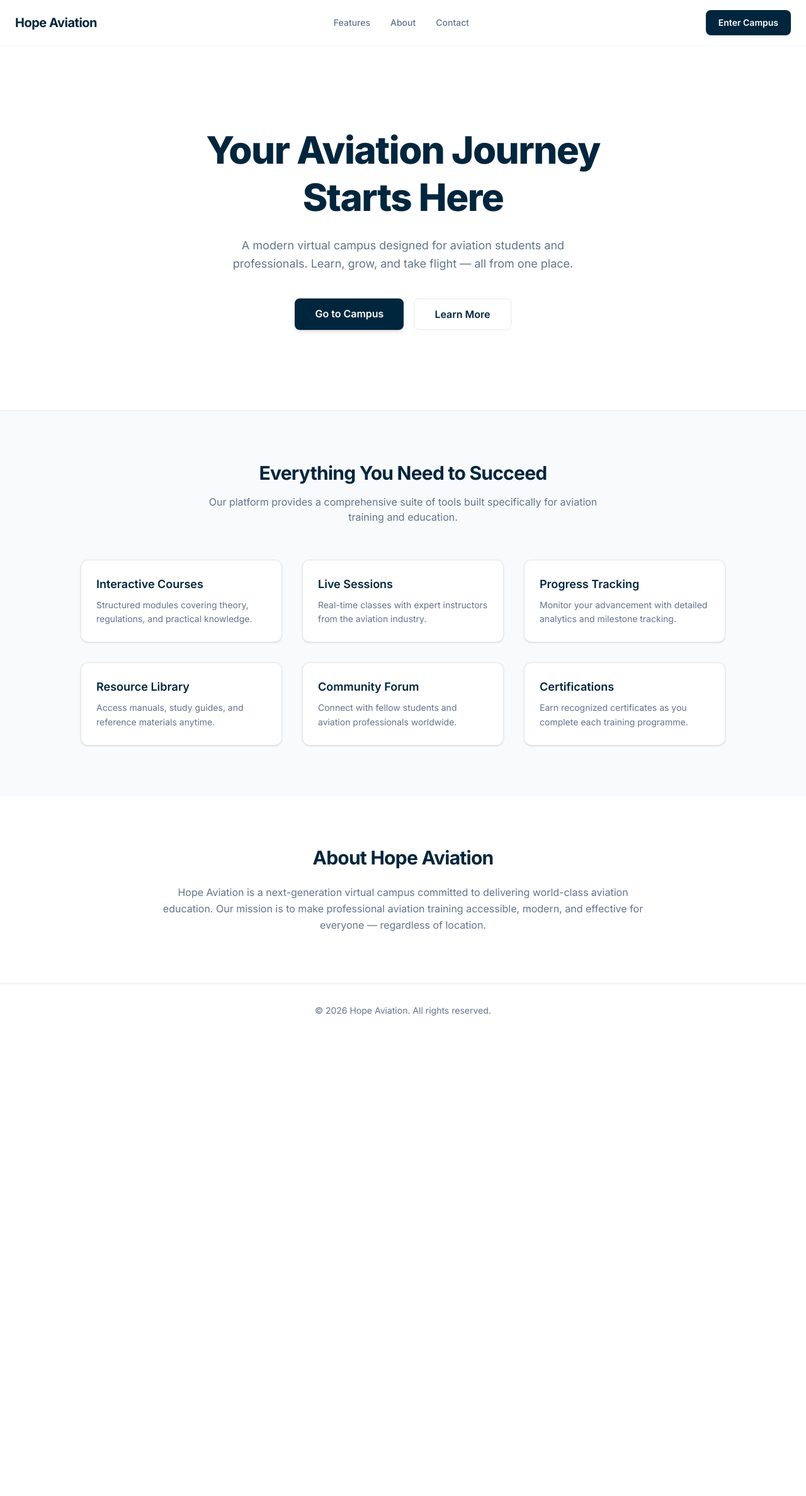
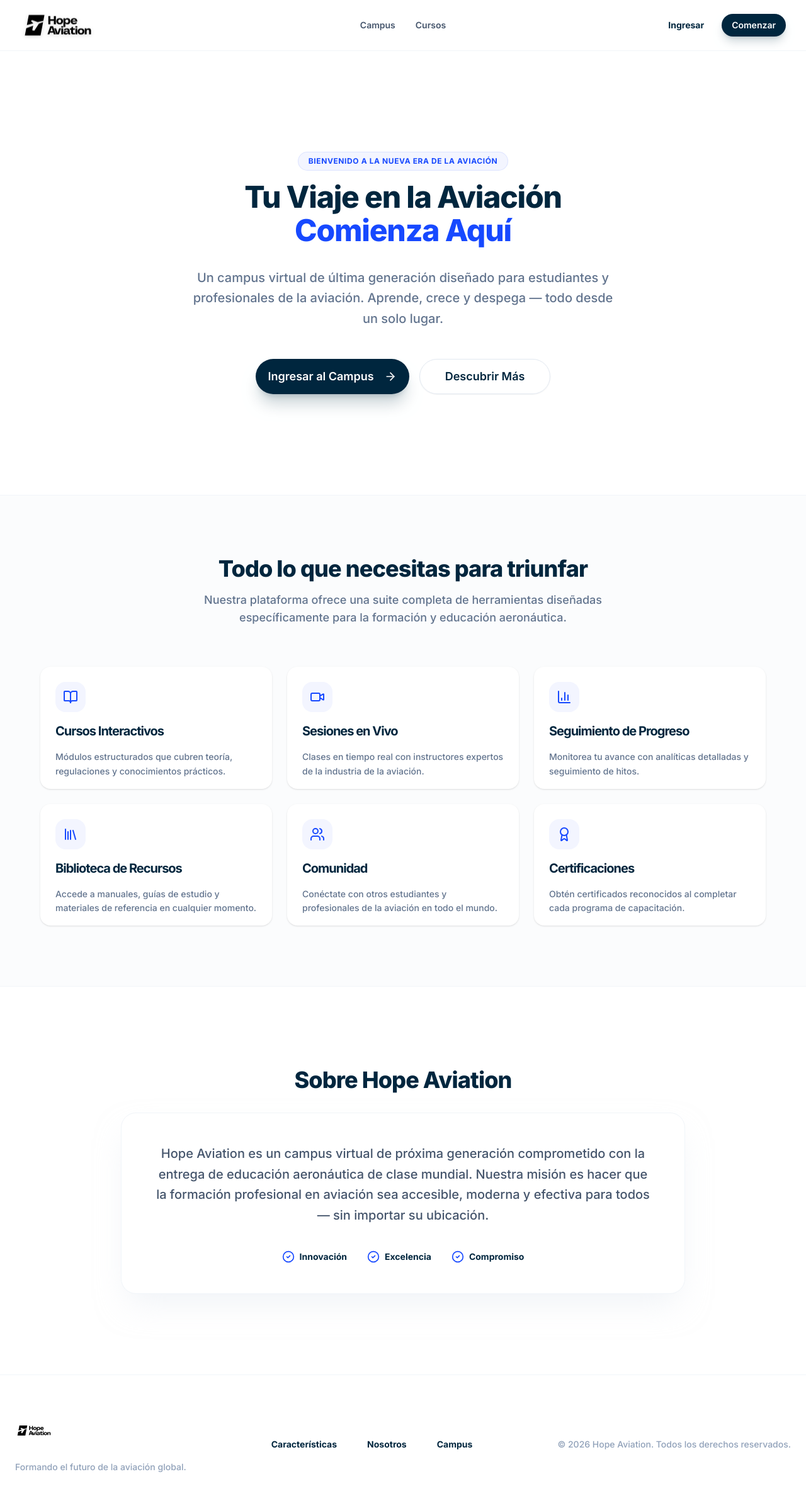
Before and after one commit to elianlehoux/hope-aviation, a Next.js app: page / in a window 1280 px wide. Shown: the top 2376 px of the page at 63% size. Before the commit the page ends 1647 px from the top, so only its background shows below. Built offline with nearby package versions, Linux system fonts and the light colour scheme.

Commit message:
feat: Refactor landing page with Shadcn UI components, updated styling, and Spanish content.

```diff
--- a/app/page.tsx
+++ b/app/page.tsx
@@ -1,4 +1,19 @@
 import Link from "next/link";
+import { Navbar } from "@/components/shared/navbar";
+import { Title } from "@/components/ui/title";
+import { Button } from "@/components/ui/button";
+import { Card, CardHeader, CardTitle, CardDescription } from "@/components/ui/card";
+import { Badge } from "@/components/ui/badge";
+import {
+  BookOpen,
+  Video,
+  BarChart3,
+  Library,
+  Users,
+  Award,
+  ArrowRight,
+  CheckCircle2
+} from "lucide-react";
 
 /**
  * Landing Page — Public-facing homepage for Hope Aviation.
@@ -7,147 +22,169 @@ import Link from "next/link";
  */
 export default function LandingPage() {
   return (
-    <main className="relative min-h-screen flex flex-col bg-background text-foreground overflow-hidden">
-      {/* ── Navbar ── */}
-      <nav className="w-full border-b border-border/40 backdrop-blur-md bg-background/80 sticky top-0 z-50">
-        <div className="mx-auto max-w-7xl flex items-center justify-between px-6 py-4">
-          <span className="text-xl font-bold tracking-tight">
-            Hope Aviation
-          </span>
-
-          <div className="hidden md:flex items-center gap-8 text-sm font-medium text-muted-foreground">
-            <a href="#features" className="hover:text-foreground transition-colors">
-              Features
-            </a>
-            <a href="#about" className="hover:text-foreground transition-colors">
-              About
-            </a>
-            <a href="#contact" className="hover:text-foreground transition-colors">
-              Contact
-            </a>
-          </div>
-
-          <Link
-            href="/campus"
-            className="rounded-lg bg-primary px-5 py-2.5 text-sm font-semibold text-primary-foreground shadow-sm hover:opacity-90 transition-opacity"
-          >
-            Enter Campus
-          </Link>
-        </div>
-      </nav>
+    <main className="relative min-h-screen flex flex-col bg-white text-slate-900 overflow-hidden font-inter">
+      <Navbar />
 
       {/* ── Hero Section ── */}
-      <section className="flex-1 flex flex-col items-center justify-center text-center px-6 py-24 md:py-32">
-        <div className="absolute inset-0 -z-10 bg-[radial-gradient(ellipse_80%_60%_at_50%_-20%,rgba(120,119,198,0.15),transparent)]" />
+      <section className="relative flex-1 flex flex-col items-center justify-center text-center px-6 py-24 md:py-32 lg:py-40">
+        {/* Apple-style background effect */}
+        <div className="absolute inset-0 -z-10 bg-[radial-gradient(ellipse_80%_60%_at_50%_-20%,rgba(23,73,255,0.08),transparent)]" />
+        <div className="absolute top-0 left-1/2 -translate-x-1/2 w-full h-[500px] bg-[conic-gradient(from_180deg_at_50%_50%,rgba(0,38,62,0.03)_0deg,transparent_360deg)] blur-3xl -z-10" />
 
-        <h1 className="text-4xl md:text-6xl font-extrabold tracking-tight leading-tight max-w-3xl">
-          Your Aviation Journey
+        <div className="space-y-6 max-w-4xl mx-auto">
+          <Badge variant="secondary" className="px-4 py-1.5 text-xs font-bold tracking-wider uppercase bg-accent/5 text-accent border-accent/10 mb-4 cursor-default">
+            Bienvenido a la Nueva Era de la Aviación
+          </Badge>
+
+          <Title level="h1" className="text-5xl md:text-7xl font-extrabold tracking-tight leading-[1.1] text-primary">
+            Tu Viaje en la Aviación
             <br />
-          <span className="text-primary">Starts Here</span>
-        </h1>
+            <span className="text-accent">Comienza Aquí</span>
+          </Title>
 
-        <p className="mt-6 max-w-xl text-lg text-muted-foreground leading-relaxed">
-          A modern virtual campus designed for aviation students and
-          professionals. Learn, grow, and take flight — all from one place.
+          <p className="mt-8 max-w-2xl mx-auto text-lg md:text-xl text-slate-500 font-medium leading-relaxed">
+            Un campus virtual de última generación diseñado para estudiantes y profesionales de la aviación.
+            Aprende, crece y despega — todo desde un solo lugar.
           </p>
 
-        <div className="mt-10 flex flex-col sm:flex-row gap-4">
-          <Link
-            href="/campus"
-            className="rounded-lg bg-primary px-8 py-3 text-base font-semibold text-primary-foreground shadow-md hover:opacity-90 transition-opacity"
-          >
-            Go to Campus
+          <div className="mt-12 flex flex-col sm:flex-row items-center justify-center gap-4">
+            <Button asChild size="lg" className="h-14 px-10 text-lg shadow-xl shadow-primary/20 group">
+              <Link href="/campus">
+                Ingresar al Campus
+                <ArrowRight className="ml-2 size-5 transition-transform group-hover:translate-x-1" />
               </Link>
-          <a
-            href="#features"
-            className="rounded-lg border border-border px-8 py-3 text-base font-semibold text-foreground hover:bg-accent transition-colors"
-          >
-            Learn More
-          </a>
+            </Button>
+            <Button asChild variant="outline" size="lg" className="h-14 px-10 text-lg border-slate-200 hover:bg-slate-50">
+              <a href="#features">Descubrir Más</a>
+            </Button>
+          </div>
         </div>
       </section>
 
       {/* ── Features Section ── */}
       <section
         id="features"
-        className="w-full bg-muted/50 border-t border-border py-20 px-6"
+        className="w-full bg-slate-50/50 border-y border-slate-100 py-24 px-6 relative"
       >
-        <div className="mx-auto max-w-5xl text-center">
-          <h2 className="text-3xl font-bold tracking-tight">
-            Everything You Need to Succeed
-          </h2>
-          <p className="mt-4 text-muted-foreground max-w-2xl mx-auto">
-            Our platform provides a comprehensive suite of tools built
-            specifically for aviation training and education.
+        <div className="mx-auto max-w-5xl text-center mb-16">
+          <Title level="h2" className="text-3xl md:text-4xl font-extrabold text-primary">
+            Todo lo que necesitas para triunfar
+          </Title>
+          <p className="mt-4 text-slate-500 max-w-2xl mx-auto text-lg font-medium">
+            Nuestra plataforma ofrece una suite completa de herramientas diseñadas
+            específicamente para la formación y educación aeronáutica.
           </p>
         </div>
 
-        <div className="mx-auto mt-14 grid max-w-5xl gap-8 sm:grid-cols-2 lg:grid-cols-3">
+        <div className="mx-auto mt-14 grid max-w-6xl gap-6 sm:grid-cols-2 lg:grid-cols-3">
           {[
             {
-              title: "Interactive Courses",
-              description:
-                "Structured modules covering theory, regulations, and practical knowledge.",
+              title: "Cursos Interactivos",
+              description: "Módulos estructurados que cubren teoría, regulaciones y conocimientos prácticos.",
+              icon: <BookOpen className="size-6 text-accent" />,
             },
             {
-              title: "Live Sessions",
-              description:
-                "Real-time classes with expert instructors from the aviation industry.",
+              title: "Sesiones en Vivo",
+              description: "Clases en tiempo real con instructores expertos de la industria de la aviación.",
+              icon: <Video className="size-6 text-accent" />,
             },
             {
-              title: "Progress Tracking",
-              description:
-                "Monitor your advancement with detailed analytics and milestone tracking.",
+              title: "Seguimiento de Progreso",
+              description: "Monitorea tu avance con analíticas detalladas y seguimiento de hitos.",
+              icon: <BarChart3 className="size-6 text-accent" />,
             },
             {
-              title: "Resource Library",
-              description:
-                "Access manuals, study guides, and reference materials anytime.",
+              title: "Biblioteca de Recursos",
+              description: "Accede a manuales, guías de estudio y materiales de referencia en cualquier momento.",
+              icon: <Library className="size-6 text-accent" />,
             },
             {
-              title: "Community Forum",
-              description:
-                "Connect with fellow students and aviation professionals worldwide.",
+              title: "Comunidad",
+              description: "Conéctate con otros estudiantes y profesionales de la aviación en todo el mundo.",
+              icon: <Users className="size-6 text-accent" />,
             },
             {
-              title: "Certifications",
-              description:
-                "Earn recognized certificates as you complete each training programme.",
+              title: "Certificaciones",
+              description: "Obtén certificados reconocidos al completar cada programa de capacitación.",
+              icon: <Award className="size-6 text-accent" />,
             },
           ].map((feature) => (
-            <div
-              key={feature.title}
-              className="rounded-xl border border-border bg-card p-6 shadow-sm hover:shadow-md transition-shadow"
-            >
-              <h3 className="text-lg font-semibold">{feature.title}</h3>
-              <p className="mt-2 text-sm text-muted-foreground leading-relaxed">
+            <Card key={feature.title} className="border-none shadow-sm hover:shadow-xl hover:-translate-y-1 transition-all duration-300 bg-white group">
+              <CardHeader>
+                <div className="size-12 rounded-2xl bg-accent/5 flex items-center justify-center mb-4 group-hover:bg-accent group-hover:text-white transition-colors duration-300">
+                  {feature.icon}
+                </div>
+                <CardTitle className="text-xl font-bold text-primary">{feature.title}</CardTitle>
+                <CardDescription className="text-slate-500 pt-2 font-medium">
                   {feature.description}
-              </p>
-            </div>
+                </CardDescription>
+              </CardHeader>
+            </Card>
           ))}
         </div>
       </section>
 
       {/* ── About Section ── */}
-      <section id="about" className="w-full py-20 px-6">
-        <div className="mx-auto max-w-3xl text-center">
-          <h2 className="text-3xl font-bold tracking-tight">
-            About Hope Aviation
-          </h2>
-          <p className="mt-6 text-muted-foreground leading-relaxed">
-            Hope Aviation is a next-generation virtual campus committed to
-            delivering world-class aviation education. Our mission is to make
-            professional aviation training accessible, modern, and effective
-            for everyone — regardless of location.
+      <section id="about" className="w-full py-32 px-6 relative overflow-hidden">
+        <div className="mx-auto max-w-4xl text-center relative z-10">
+          <Title level="h2" className="text-3xl md:text-4xl font-extrabold text-primary mb-8">
+            Sobre Hope Aviation
+          </Title>
+          <div className="relative p-8 md:p-12 rounded-3xl bg-white border border-slate-100 shadow-2xl shadow-slate-200/50">
+            <p className="text-xl text-slate-600 leading-relaxed font-medium">
+              Hope Aviation es un campus virtual de próxima generación comprometido
+              con la entrega de educación aeronáutica de clase mundial. Nuestra misión es hacer
+              que la formación profesional en aviación sea accesible, moderna y efectiva
+              para todos — sin importar su ubicación.
             </p>
+            <div className="mt-10 flex flex-wrap justify-center gap-8">
+              <div className="flex items-center gap-2">
+                <CheckCircle2 className="size-5 text-accent" />
+                <span className="font-bold text-sm text-primary">Innovación</span>
               </div>
+              <div className="flex items-center gap-2">
+                <CheckCircle2 className="size-5 text-accent" />
+                <span className="font-bold text-sm text-primary">Excelencia</span>
+              </div>
+              <div className="flex items-center gap-2">
+                <CheckCircle2 className="size-5 text-accent" />
+                <span className="font-bold text-sm text-primary">Compromiso</span>
+              </div>
+            </div>
+          </div>
+        </div>
+
+        {/* Subtly decorative circles */}
+        <div className="absolute top-1/2 left-0 -translate-y-1/2 w-64 h-64 bg-accent/5 rounded-full blur-3xl -z-10" />
+        <div className="absolute bottom-0 right-0 w-96 h-96 bg-primary/5 rounded-full blur-3xl -z-10" />
       </section>
 
       {/* ── Footer ── */}
-      <footer className="w-full border-t border-border py-8 px-6 text-center text-sm text-muted-foreground">
-        <p>
-          &copy; 2026 Hope Aviation. All rights reserved.
+      <footer className="w-full border-t border-slate-100 py-16 px-6 bg-white overflow-hidden">
+        <div className="mx-auto max-w-7xl relative">
+          <div className="flex flex-col md:flex-row justify-between items-center gap-12">
+            <div className="flex flex-col items-center md:items-start gap-4">
+               <img
+                 src="/logos/Hope Black.svg"
+                 alt="Hope Aviation"
+                 className="h-12 w-auto scale-125 origin-left"
+               />
+               <p className="text-slate-400 font-medium text-sm mt-2">
+                 Formando el futuro de la aviación global.
                </p>
+            </div>
+
+            <div className="flex gap-8 md:gap-12 font-bold text-primary text-sm">
+              <a href="#features" className="hover:text-accent transition-colors">Características</a>
+              <a href="#about" className="hover:text-accent transition-colors">Nosotros</a>
+              <Link href="/campus" className="hover:text-accent transition-colors">Campus</Link>
+            </div>
+
+            <div className="text-slate-400 font-medium text-sm">
+              <p>&copy; 2026 Hope Aviation. Todos los derechos reservados.</p>
+            </div>
+          </div>
+        </div>
       </footer>
     </main>
   );
```
Lines whose indentation alone changed are shown as unchanged.
